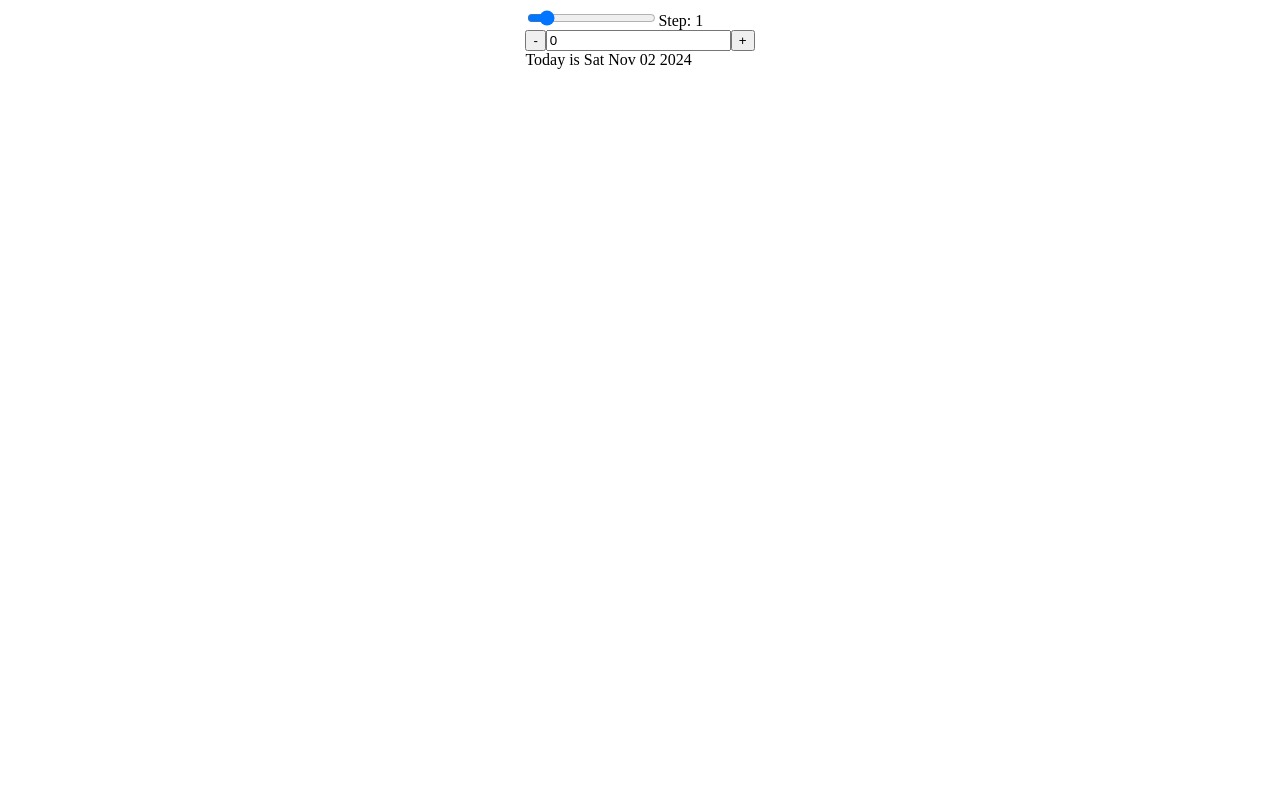
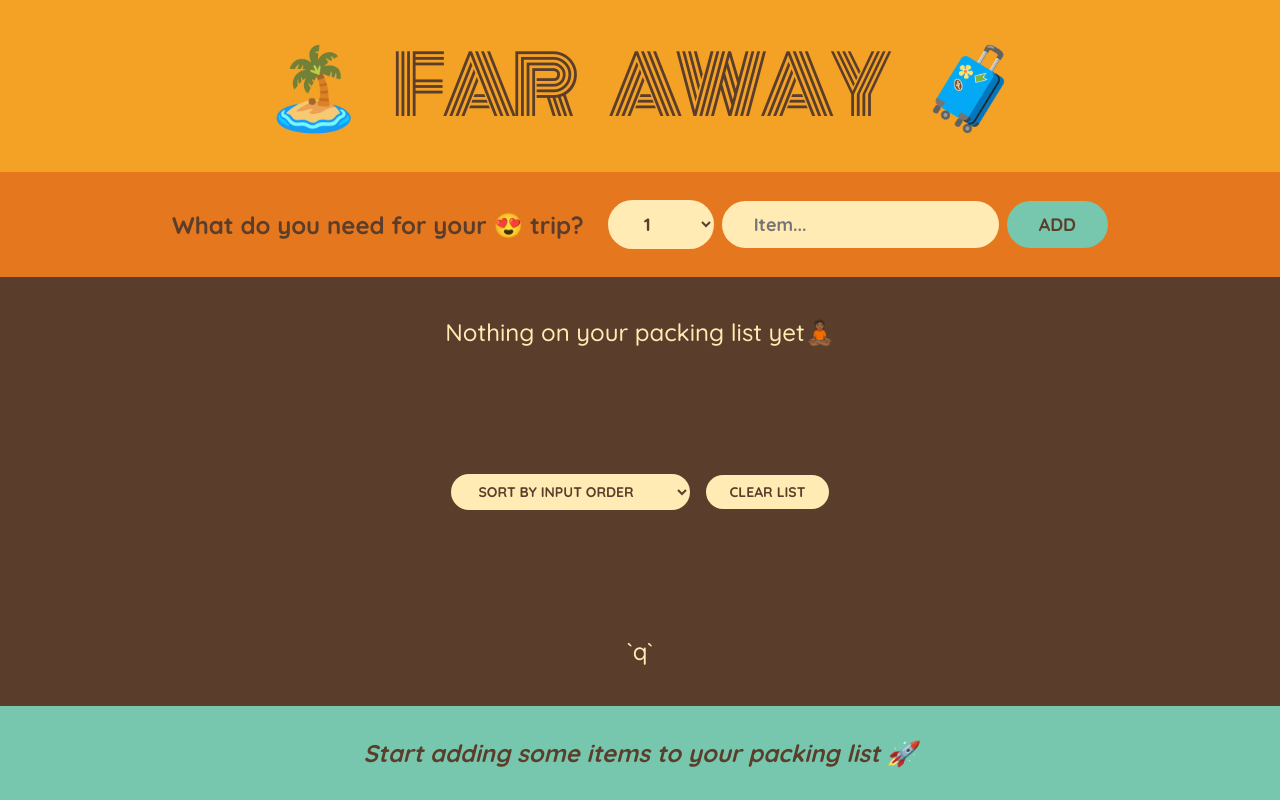
Before and after one commit to daniel-chibuogwu/react-mastery, a React (Vite) app: page / in a window 1280 px wide. Built offline with nearby package versions, Linux system fonts and the light colour scheme.

Commit message:
working on the packing list app sort functionality

```diff
--- a/src/App.tsx
+++ b/src/App.tsx
@@ -1,12 +1,5 @@
 import { useState } from 'react';
 import './index.css';
-
-const initialItems = [
-  { id: 1, description: 'Passports', quantity: 2, packed: false },
-  { id: 2, description: 'Socks', quantity: 12, packed: true },
-  { id: 3, description: 'Ball', quantity: 12, packed: false },
-  { id: 4, description: 'Charger', quantity: 12, packed: true },
-];
 
 interface ItemProps {
   id: number;
@@ -16,12 +9,33 @@ interface ItemProps {
 }
 
 export default function App() {
+  const [items, setItems] = useState<ItemProps[]>([]);
+
+  function handleAddItem(item: ItemProps) {
+    setItems((prevItems) => [...prevItems, item]);
+  }
+
+  function handleRemoveItem(id: number) {
+    setItems((prevItems) => prevItems.filter((item) => item.id !== id));
+  }
+
+  function handleToggleItem(id: number) {
+    setItems((prevItems) =>
+      prevItems.map((item) =>
+        item.id === id ? { ...item, packed: !item.packed } : item
+      )
+    );
+  }
   return (
     <div className="app">
       <Logo />
-      <Form />
-      <PackingList />
-      <Stats />
+      <Form onAddItem={handleAddItem} />
+      <PackingList
+        items={items}
+        onRemoveItem={handleRemoveItem}
+        onToggleItem={handleToggleItem}
+      />
+      <Stats items={items} />
     </div>
   );
 }
@@ -29,10 +43,9 @@ export default function App() {
 function Logo() {
   return <h1>🏝️ Far Away 🧳</h1>;
 }
-function Form() {
+function Form({ onAddItem }: { onAddItem: (item: ItemProps) => void }) {
   const [description, setDescription] = useState('');
   const [quantity, setQuantity] = useState(1);
-  //   const [items, setItems] = useState<ItemProps[]>([]);
 
   function handleSubmit(e: React.FormEvent<HTMLFormElement>) {
     e.preventDefault();
@@ -43,7 +56,7 @@ function Form() {
       quantity,
       packed: false,
     };
-    console.log(newItem);
+    onAddItem(newItem);
 
     setDescription('');
     setQuantity(1);
@@ -52,7 +65,6 @@ function Form() {
     <form className="add-form" onSubmit={handleSubmit}>
       <h3>What do you need for your 😍 trip?</h3>
       <select
-        id=""
         value={quantity}
         onChange={(e) => setQuantity(Number(e.target.value))}
       >
@@ -75,33 +87,89 @@ function Form() {
     </form>
   );
 }
-function PackingList() {
+function PackingList({
+  items,
+  onRemoveItem,
+  onToggleItem,
+}: {
+  items: ItemProps[];
+  onRemoveItem: (id: number) => void;
+  onToggleItem: (id: number) => void;
+}) {
+  const [sortBy, setSortBy] = useState('input');
+
   return (
     <div className="list">
-      <ul>
-        {initialItems.map((item) => (
-          <Item key={item.id} item={item} />
-        ))}
-      </ul>
+      {items.length > 0 ? (
+        <ul>
+          {items.map((item) => (
+            <Item
+              key={item.id}
+              item={item}
+              onRemoveItem={onRemoveItem}
+              onToggleItem={onToggleItem}
+            />
+          ))}
+        </ul>
+      ) : (
+        <p>Nothing on your packing list yet🧘🏾</p>
+      )}
+      <div className="actions">
+        <select value={sortBy} onChange={(e) => setSortBy(e.target.value)}>
+          <option value="input">Sort by input order</option>
+          <option value="description">Sort by description</option>
+          <option value="packed">Sort by packed status</option>
+        </select>
+        <button>Clear List</button>
+      </div>
+      `q`
     </div>
   );
 }
 
-function Item({ item }: { item: ItemProps }) {
+function Item({
+  item,
+  onRemoveItem,
+  onToggleItem,
+}: {
+  item: ItemProps;
+  onRemoveItem: (id: number) => void;
+  onToggleItem: (id: number) => void;
+}) {
   return (
     <li>
+      <input
+        type="checkbox"
+        checked={item.packed}
+        onChange={() => onToggleItem(item.id)}
+      />
       <span style={item.packed ? { textDecoration: 'line-through' } : {}}>
         {item.quantity} {item.description}
       </span>
-      <button>❌</button>
+      <button onClick={() => onRemoveItem(item.id)}>❌</button>
     </li>
   );
 }
-function Stats() {
+function Stats({ items }: { items: ItemProps[] }) {
+  if (!items.length)
+    return (
+      <p className="stats">
+        <em>Start adding some items to your packing list 🚀</em>
+      </p>
+    );
+
+  const numberOfItems = items.length;
+  const numOfPackedItems = items.filter((item) => item.packed).length;
+
+  const percentagePacked =
+    Math.round((numOfPackedItems / numberOfItems) * 100) || 0;
   return (
     <footer className="stats">
       <em>
-        🧳 You have X items on your list, and you've already packed Y (X%)
+        {percentagePacked === 100
+          ? "You've got everything! Ready to go ✈️"
+          : `🧳 You have ${numberOfItems} items on your list, and you've already
+        packed ${numOfPackedItems} (${percentagePacked}%)`}
       </em>
     </footer>
   );
--- a/src/main.tsx
+++ b/src/main.tsx
@@ -1,11 +1,9 @@
 import { StrictMode } from 'react';
 import { createRoot } from 'react-dom/client';
-// import App from './App';
-import Counter from './Counter';
+import App from './App';
 
 createRoot(document.getElementById('root')!).render(
   <StrictMode>
-    {/* <App /> */}
-    <Counter />
+    <App />
   </StrictMode>
 );
```
